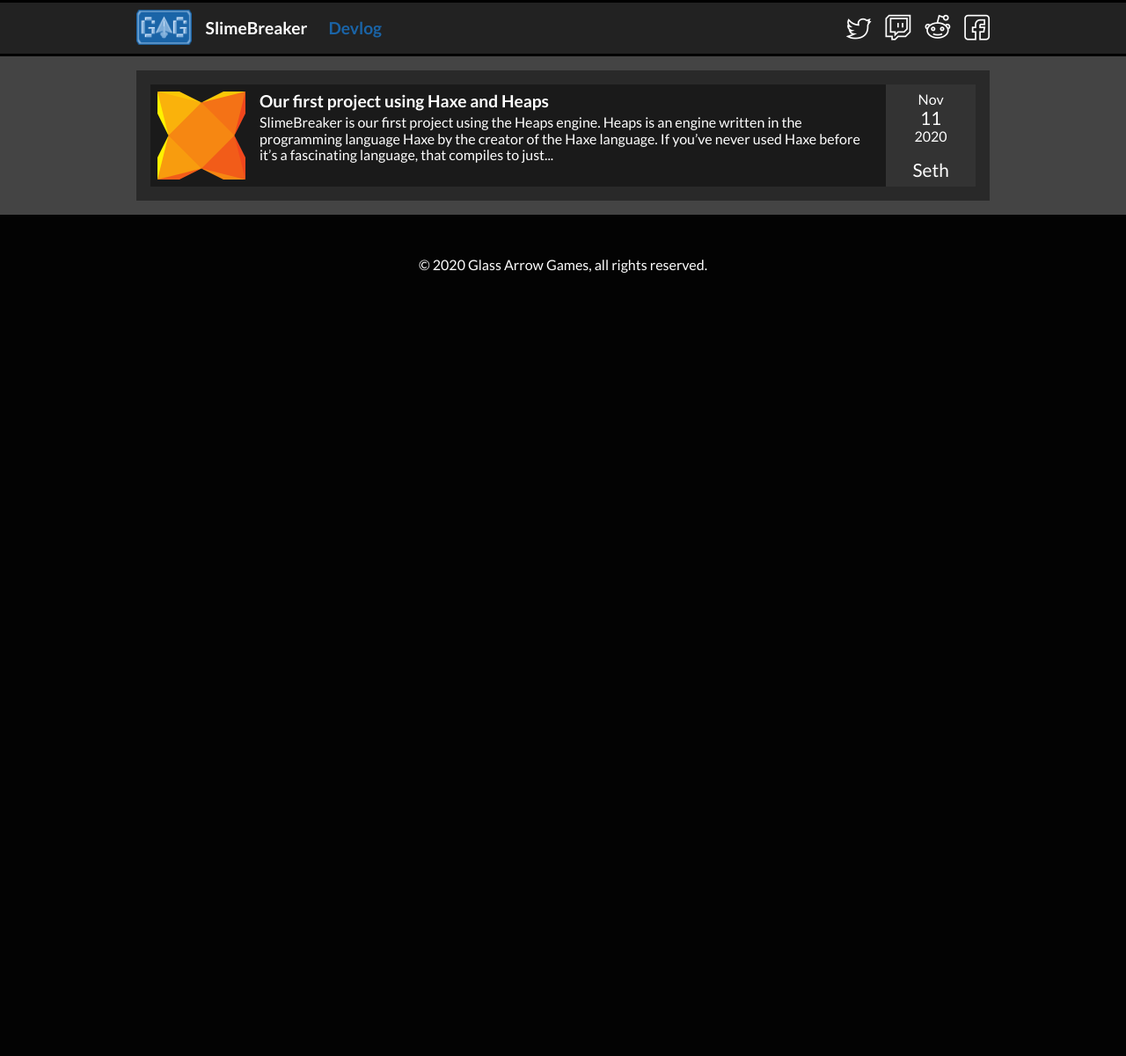
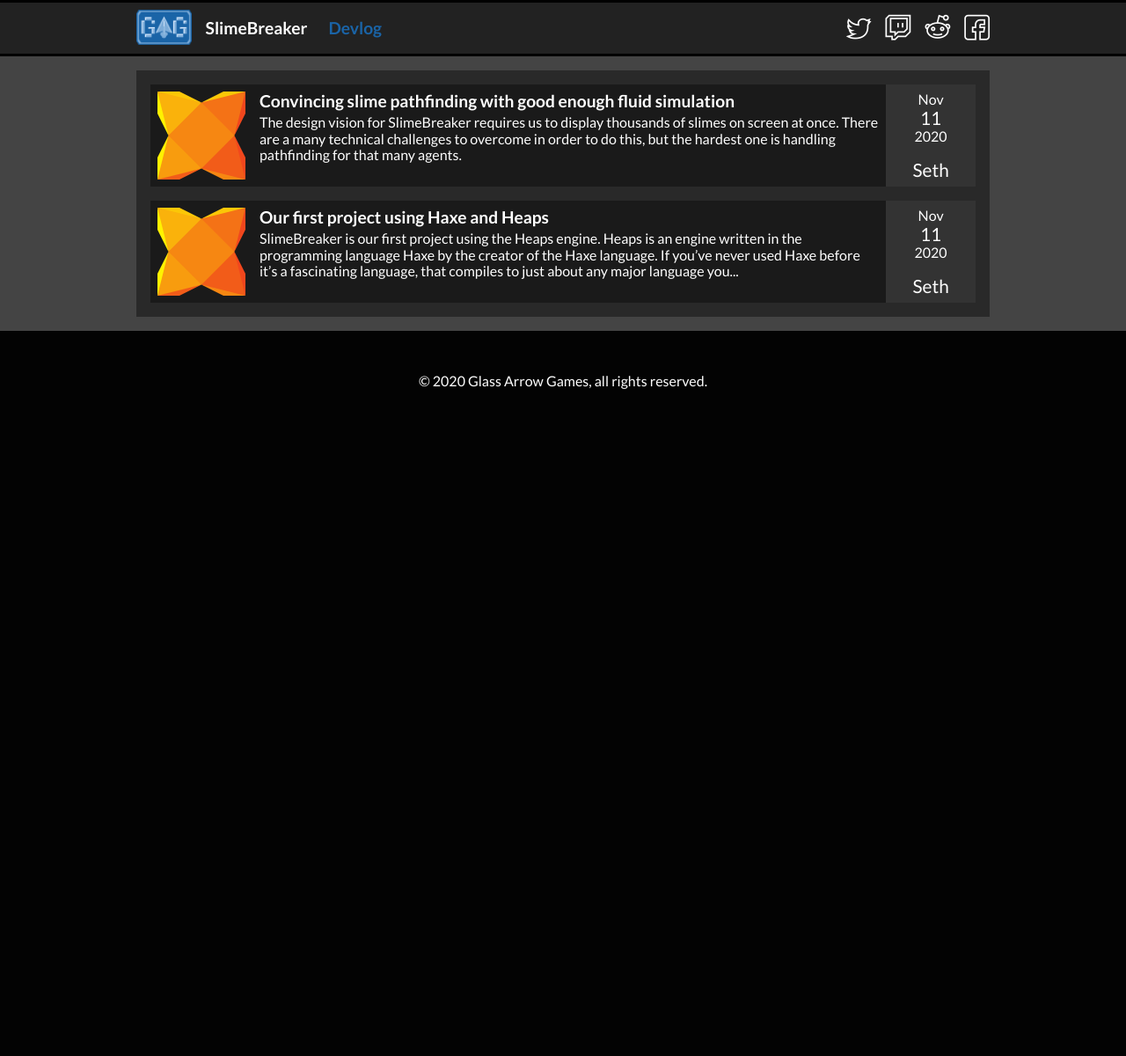
Before and after one commit to learc83/gag, a Jekyll site: the page built from devlog.md, in a window 1280 px wide. Shown: the whole page at 88% size. Built offline with Jekyll 4.4.1, drawn with Linux system fonts in a browser that asks for light colours.

Commit message:
Start slime blogpost

```diff
--- a/_layouts/devlog.html
+++ b/_layouts/devlog.html
@@ -18,7 +18,7 @@ layout: default
           <div class="devlog__post-excerpt">
             <img src="assets/images/{{post.image}}" alt="haxe logo" />
             {% assign excerptParts = post.excerpt | split: "<!-- excerpt-start -->"
-            %} {{ excerptParts[1] | strip_newlines | truncatewords: 40 }}
+            %} {{ excerptParts[1] | strip_newlines | truncatewords: 45 }}
           </div>
         </div>
         <div class="devlog__meta">
--- /dev/null
+++ b/_posts/2020-11-05-slime-physics.md
@@ -0,0 +1,24 @@
+---
+title: Convincing slime pathfinding with good enough fluid simulation
+layout: post
+author: Seth
+image: haxe_logo.svg
+excerpt_separator: <!-- excerpt-end -->
+---
+
+<div style="background-color: #FFBF60;">
+    <img src="/assets/images/heaps_logo.svg" alt="heaps logo" style="width: 100%; height: auto; margin: auto; display: block; ">
+</div>
+
+<!-- excerpt-start -->
+
+The design vision for SlimeBreaker requires us to display thousands of slimes on screen at once. There are a many technical challenges to overcome in order to do this, but the hardest one is handling pathfinding for that many agents.
+
+<!-- excerpt-end -->
+<img src="/assets/images/haxe_logo.svg" alt="haxe logo" style="width: 100px; height: auto; float: left; margin-right: 12px;">
+
+I decided to make the switch from Unity to Heaps because I prefer to work primarily in code, and I
+got tired of constantly fighting with the Unity editor. With compilation times have getting progressively worse the last few versions of Unity, I finally pulled the trigger and switched. I've been watching Heaps
+for a few years and the list of successful commercial games using it is impressive.
+
+My brother Zane is the other programmer at Glass Arrow Games, and so far he's enjoyed working with Heaps just as much as I have. We're going to keep this blog updated to document what we learn along the way, both to help out other programmers looking for answers and so that we have an easy repository when we inevitably forget how we solved a problem.
```
Also changed, not shown: Gemfile.lock.
